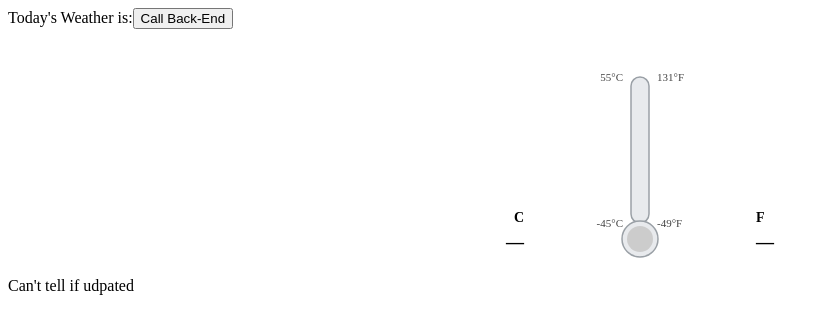
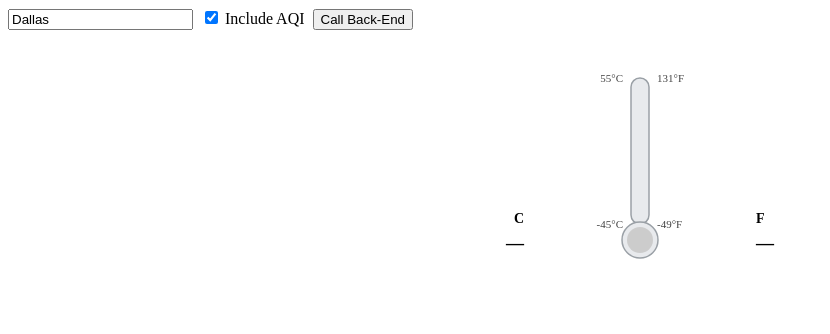
Before and after one commit to daniyar-yes/weather-app-example-react-class, a React (Vite) app: page /thermometer in a window 1280 px wide. Shown: the top 334 px of the page, without its empty margins (0-830 px from the left). Built offline with nearby package versions, Linux system fonts and the light colour scheme; no server answers.

Commit message:
add search input component and fix typo in location card

```diff
--- a/src/WeatherPage/LocationCard/LocationCard.jsx
+++ b/src/WeatherPage/LocationCard/LocationCard.jsx
@@ -18,7 +18,7 @@ const LocationCard = ({ responseLocation }) => {
         <div>Region: {region}</div>
         <div>Timezone: {timeZone}</div>
         <div>Lat: {coordinates.lat}, Lon: {coordinates.lon}</div>
-        <div>Local dat & time: {localTime}</div>
+        <div>Local date & time: {localTime}</div>
 
     </div>
   )
--- /dev/null
+++ b/src/WeatherPage/Search/Search.jsx
@@ -0,0 +1,33 @@
+import React from "react";
+
+const Search = ({
+  city,
+  onCityChange,
+  includeAqi,
+  onIncludeAqiChange,
+  onSubmit,
+}) => (
+  <>
+    <input
+      type="text"
+      value={city}
+      onChange={(e) => onCityChange(e.target.value)}
+      placeholder="City or location"
+      aria-label="Location search"
+    />
+    <label style={{ marginLeft: 8, userSelect: "none" }}>
+      <input
+        type="checkbox"
+        name="includeAir"
+        checked={includeAqi}
+        onChange={(e) => onIncludeAqiChange(e.target.checked)}
+      />{" "}
+      Include AQI
+    </label>
+    <button type="button" onClick={onSubmit} style={{ marginLeft: 8 }}>
+      Call Back-End
+    </button>
+  </>
+);
+
+export default Search;
--- a/src/WeatherPage/WeatherPage.jsx
+++ b/src/WeatherPage/WeatherPage.jsx
@@ -1,26 +1,26 @@
 import { useEffect, useState } from "react";
 import LocationCard from "./LocationCard/LocationCard";
 import Termometer from "./Termometer/Termometer";
+import Search from "./Search/Search";
 
 const WeatherPage = () => {
   /** Bumps on each "refresh" click so useEffect deps change without meaningless true/false flips. */
   const [fetchVersion, setFetchVersion] = useState(0);
 
-  const [conditionImg, setConditionImg] = useState('')
-  const [conditionText, setConditionText] = useState('')
-  const [lastUpdated, setLastUpdated] = useState('')
+  const [conditionImg, setConditionImg] = useState("");
+  const [conditionText, setConditionText] = useState("");
 
   const [responseLocation, setResponseLocation] = useState(null);
-  const [temperature, setTemperature] = useState({ tempC: null, tempF: null})
+  const [temperature, setTemperature] = useState({ tempC: null, tempF: null });
 
-  const baseUrl = 'https://api.weatherapi.com';
-  const endpoint = 'v1/current.json';
+  const [city, setCity] = useState("Dallas");
+  const [includeAqi, setIncludeAqi] = useState(true);
+
+  const baseUrl = "https://api.weatherapi.com";
+  const endpoint = "v1/current.json";
   const apiKey = import.meta.env.VITE_WEATHER_API_KEY;
-  const cityParam = 'q';
-  const city = 'Jahra';
-  const airParam = 'aqi';
-  const includeAir = 'yes';
-  console.log('render')
+  const cityParam = "q";
+  const airParam = "aqi";
 
   function handleClick() {
     setFetchVersion((v) => v + 1);
@@ -29,14 +29,16 @@ const WeatherPage = () => {
   useEffect(() => {
     async function loadWeather() {
       if (!apiKey) {
-        console.error('Missing VITE_WEATHER_API_KEY. Copy .env.example to .env.local and set your key.');
+        console.error(
+          "Missing VITE_WEATHER_API_KEY. Copy .env.example to .env.local and set your key.",
+        );
         return;
       }
 
       const url = new URL(`${baseUrl}/${endpoint}`);
-      url.searchParams.set('key', apiKey);
+      url.searchParams.set("key", apiKey);
       url.searchParams.set(cityParam, city);
-      url.searchParams.set(airParam, includeAir);
+      url.searchParams.set(airParam, includeAqi ? "yes" : "no");
 
       const response = await fetch(url);
       const result = await response.json();
@@ -44,9 +46,11 @@ const WeatherPage = () => {
 
       setConditionImg(result?.current?.condition?.icon);
       setConditionText(result?.current?.condition?.text);
-      setLastUpdated(result?.current?.last_updated);
       setResponseLocation(result?.location);
-      setTemperature({tempC: result?.current?.temp_c, tempF: result?.current?.temp_f})
+      setTemperature({
+        tempC: result?.current?.temp_c,
+        tempF: result?.current?.temp_f,
+      });
     }
 
     loadWeather();
@@ -54,14 +58,30 @@ const WeatherPage = () => {
 
   return (
     <>
-      Today's Weather is:
-      <button onClick={handleClick}>Call Back-End</button>
-      <br></br>
-      <LocationCard responseLocation={responseLocation}/>
-      <Termometer temperature={temperature}/>
-      {conditionImg && <img src={conditionImg} alt='' />}
-      {conditionText && <p>Currently: {conditionText}</p>}
-      {lastUpdated ? <p>{lastUpdated}</p> : <p>Can't tell if udpated</p>}
+      <Search
+        city={city}
+        onCityChange={setCity}
+        includeAqi={includeAqi}
+        onIncludeAqiChange={setIncludeAqi}
+        onSubmit={handleClick}
+      />
+
+      {conditionImg && conditionText ? (
+        <div
+          style={{
+            display: "flex",
+            flexDirection: "row",
+            alignItems: "center",
+            justifyContent: "center",
+          }}
+        >
+          <img src={conditionImg} alt="" />
+          <p>Currently: {conditionText}</p>
+        </div>
+      ) : null}
+
+      <Termometer temperature={temperature} />
+      <LocationCard responseLocation={responseLocation} />
     </>
   );
 };
```
